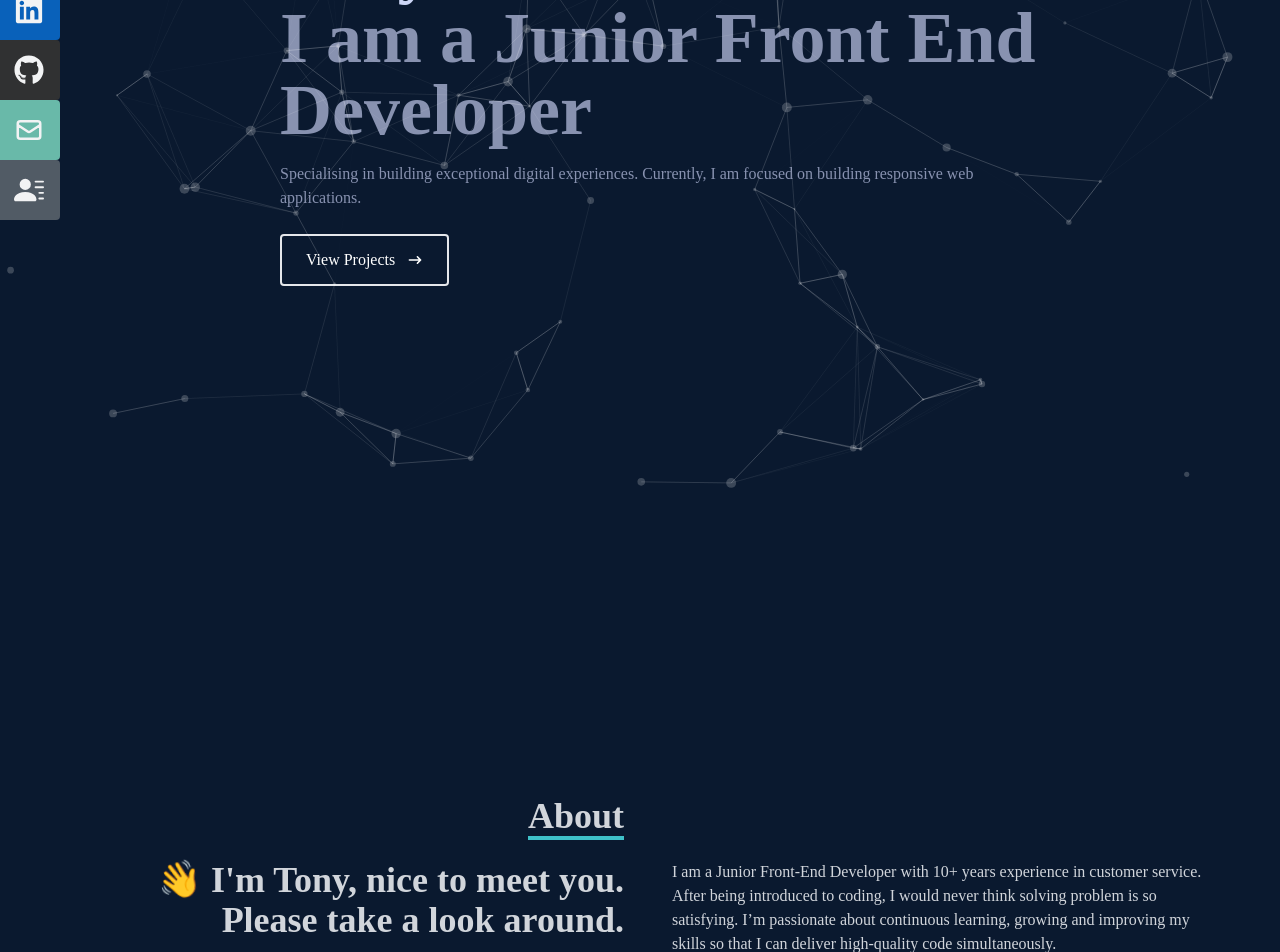
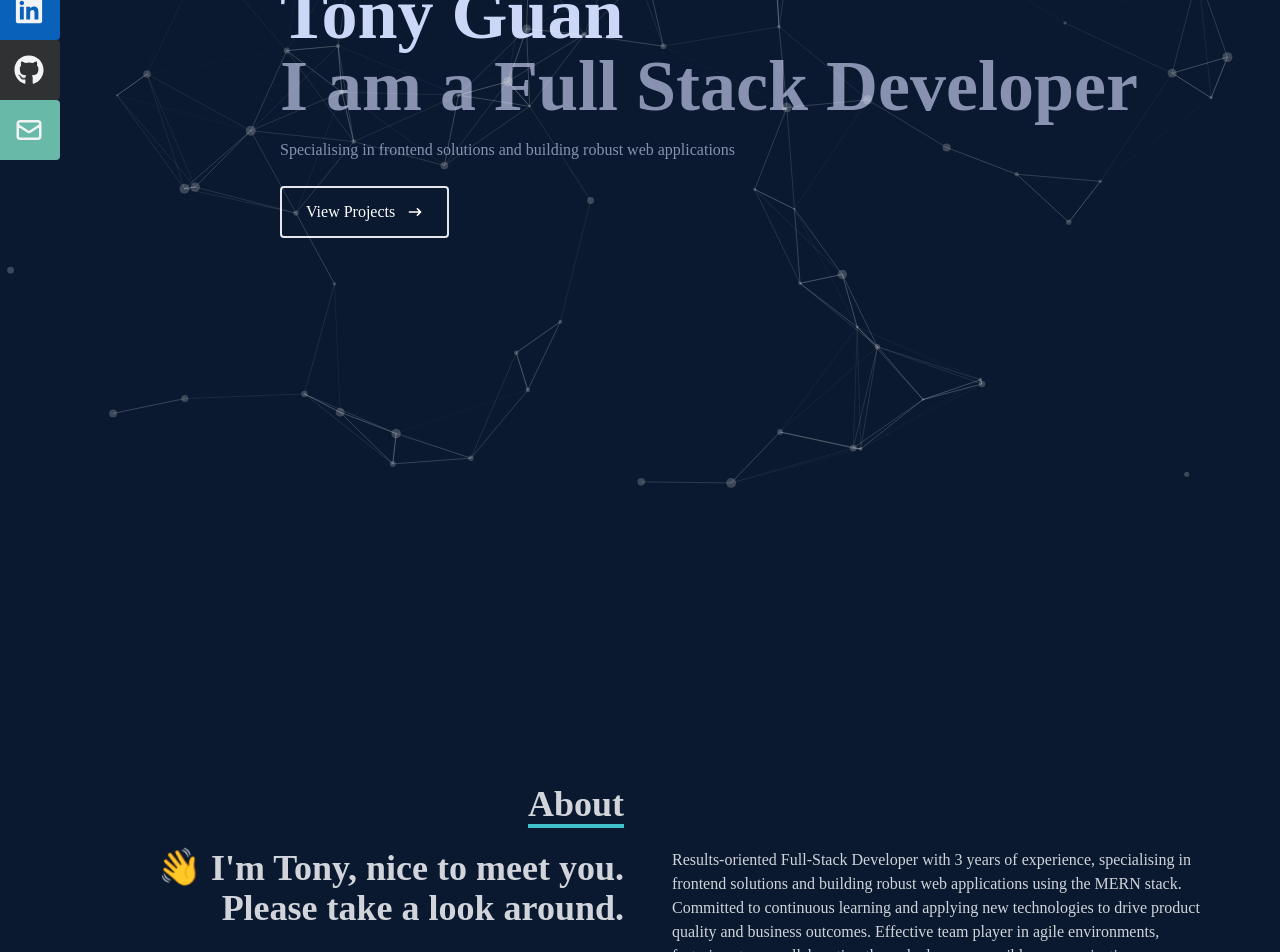
Before and after one commit to tony-zg/portfolio, a React (Create React App) app: page / in a window 1280 px wide. Shown: the part 300-1252 px from the top of the page. Built offline with nearby package versions, Linux system fonts and the light colour scheme; the HTML template or start-up script is replaced by a standard one.

Commit message:
update content

```diff
--- a/src/components/About.jsx
+++ b/src/components/About.jsx
@@ -22,11 +22,13 @@ const About = () => {
           </div>
           <div className="sm:px-4">
             <p>
-              I am a Junior Front-End Developer with 10+ years experience in
-              customer service. After being introduced to coding, I would never
-              think solving problem is so satisfying. I’m passionate about
-              continuous learning, growing and improving my skills so that I can
-              deliver high-quality code simultaneously.
+              Results-oriented Full-Stack Developer with 3 years of experience,
+              specialising in frontend solutions and building robust web
+              applications using the MERN stack. Committed to continuous
+              learning and applying new technologies to drive product quality
+              and business outcomes. Effective team player in agile
+              environments, fostering strong collaboration through clear,
+              responsible communication.
             </p>
             <p>
               As a motivated team player, I am very much looking forward to be
--- a/src/components/Home.jsx
+++ b/src/components/Home.jsx
@@ -14,11 +14,11 @@ const Home = () => {
           Tony Guan
         </h1>
         <h2 className="text-4xl sm:text-7xl font-bold text-[#8892b0]">
-          I am a Junior Front End Developer
+          I am a Full Stack Developer
         </h2>
         <p className="text-[#8892b0] py-4 max-w-[700px]">
-          Specialising in building exceptional digital experiences. Currently, I
-          am focused on building responsive web applications.
+          Specialising in frontend solutions and building robust web
+          applications
         </p>
         <div>
           <Link to="projects" smooth={true} duration={500}>
--- a/src/components/Projects.jsx
+++ b/src/components/Projects.jsx
@@ -46,7 +46,7 @@ const Projects = () => {
             />
 
             {/* Grid Item 2 */}
-            <Project
+            {/* <Project
               backgroundImage={Stopwatch}
               name="Stopwatch"
               techOneImg={ReactImg}
@@ -57,10 +57,10 @@ const Projects = () => {
               techThreeAlt="Typescript icon"
               demoLink="https://stopwatch-redux-toolkit-ts.netlify.app"
               codeLink="https://github.com/tony-zg/stopwatch"
-            />
+            /> */}
 
-            {/* Grid Item 2 */}
-            <Project
+            {/* Grid Item 3 */}
+            {/* <Project
               backgroundImage={Portfolio}
               name="Portfolio"
               techOneImg={ReactImg}
@@ -69,9 +69,9 @@ const Projects = () => {
               techTwoAlt="Tailwind icon"
               demoLink="https://tonyzg.com"
               codeLink="https://github.com/tony-zg/portfolio"
-            />
+            /> */}
 
-            {/* Grid Item 3 */}
+            {/* Grid Item 4 */}
             <Project
               backgroundImage={Crypto}
               name="Coin Search"
@@ -83,7 +83,7 @@ const Projects = () => {
               codeLink="https://github.com/tony-zg/crypto-app"
             />
 
-            {/* Grid Item 4 */}
+            {/* Grid Item 5 */}
             <Project
               backgroundImage={Galaxy}
               name="Galaxy Travel"
@@ -95,7 +95,7 @@ const Projects = () => {
               codeLink="https://github.com/tony-zg/galaxy-travel"
             />
 
-            {/* Grid Item 5 */}
+            {/* Grid Item 6 */}
             <Project
               backgroundImage={JokeWebpack}
               name="Don't Laugh Challenge"
--- a/src/components/Sidebar.jsx
+++ b/src/components/Sidebar.jsx
@@ -28,12 +28,12 @@ const Sidebar = () => {
           icon={<HiOutlineMail size={30} color="#fff" />}
         />
 
-        <SidebarItem
+        {/* <SidebarItem
           sideBarColor="bg-[#565f69]"
-          itemHref="https://drive.google.com/file/d/1TT32JdXD_jrVUb3OARJWkZFZEgNl5_s_/view?usp=share_link"
+          itemHref=""
           text="Resume"
           icon={<BsFillPersonLinesFill size={30} color="#fff" />}
-        />
+        /> */}
       </ul>
     </div>
   );
```
